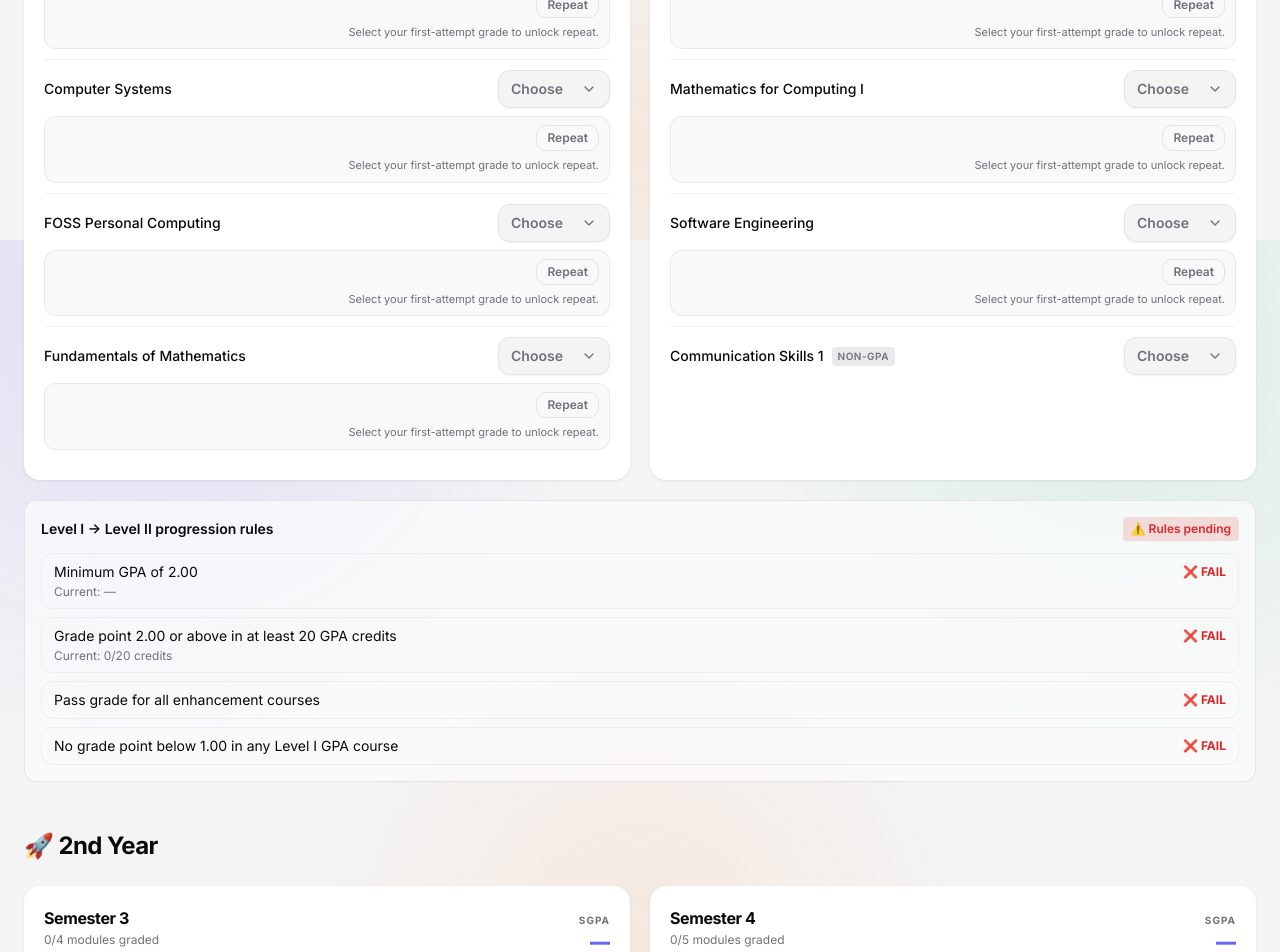
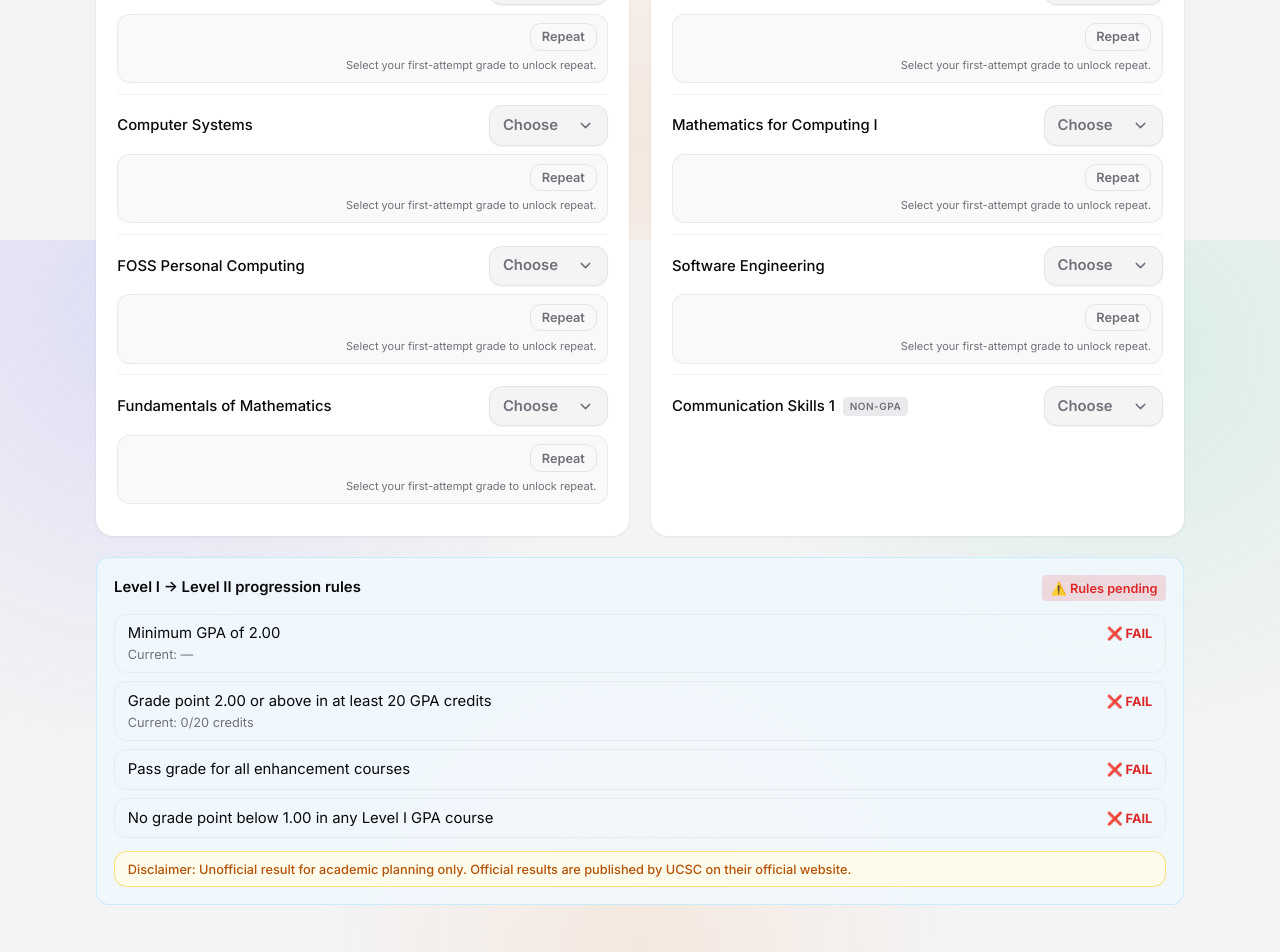
Before and after one commit to Hany11-11/bit-gpa-calc, a React (Vite) app: page / in a window 1280 px wide. Shown: the part 560-1512 px from the top of the page. Built offline with nearby package versions, Linux system fonts and the light colour scheme; the HTML template or start-up script is replaced by a standard one.

Commit message:
Rules added@

```diff
--- a/src/components/ModuleRow.tsx
+++ b/src/components/ModuleRow.tsx
@@ -57,6 +57,7 @@ export function ModuleRow({
   const [menuMaxHeight, setMenuMaxHeight] = useState(280);
   const triggerRef = useRef<HTMLButtonElement>(null);
   const menuRef = useRef<HTMLDivElement>(null);
+  const previousNeedsRepeatRef = useRef(false);
 
   const badge = typeBadge[type];
   const gradeOptions =
@@ -81,6 +82,7 @@ export function ModuleRow({
   const hasBaseGrade = grade !== "" && grade !== "Not Sit";
   const disableRepeatButton = !repeatOpen && !canRepeat && hasBaseGrade;
   const showRepeatControls = countsForGPA(type) || repeatOpen;
+  const showRepeatInlineAlert = canRepeat && repeatGrade === "";
   const repeatHint = !hasBaseGrade
     ? "Select your first-attempt grade to unlock repeat."
     : canRepeat
@@ -101,6 +103,19 @@ export function ModuleRow({
       onRepeatGradeChange(id, "");
     }
   }, [canRepeat, id, onRepeatGradeChange, repeatGrade, repeatOpen]);
+
+  useEffect(() => {
+    const needsRepeatInput = canRepeat && repeatGrade === "";
+
+    if (needsRepeatInput && !previousNeedsRepeatRef.current) {
+      toast.error("If you have repeat, please input the repeat grade.", {
+        description: "A grade below C was selected.",
+        duration: 4000,
+      });
+    }
+
+    previousNeedsRepeatRef.current = needsRepeatInput;
+  }, [canRepeat, repeatGrade]);
 
   useEffect(() => {
     setPortalReady(true);
@@ -280,6 +295,12 @@ export function ModuleRow({
         </div>
       </div>
 
+      {showRepeatInlineAlert && (
+        <p className="mt-1 whitespace-nowrap text-[11px] font-medium leading-tight text-destructive text-right">
+          If repeated, add repeat grade.
+        </p>
+      )}
+
       {showRepeatControls && (
         <div className="mt-2 rounded-lg border border-border/70 bg-secondary/30 px-2.5 py-2">
           <div className="flex items-center justify-end gap-2">
--- a/src/components/SemesterCard.tsx
+++ b/src/components/SemesterCard.tsx
@@ -8,7 +8,7 @@ import type { SemesterResult } from "@/hooks/useGPA";
 import { ModuleRow } from "./ModuleRow";
 import { Alert, AlertDescription, AlertTitle } from "./ui/alert";
 import { AlertTriangle } from "lucide-react";
-import { GRADE_SCALE } from "@/utils/constants";
+import { countsForGPA, GRADE_SCALE } from "@/utils/constants";
 import { toast } from "./ui/sonner";
 
 interface SemesterCardProps {
@@ -28,14 +28,27 @@ export function SemesterCard({
   onGradeChange,
   onRepeatGradeChange,
 }: SemesterCardProps) {
+  const semesterTitleColorClass: Record<number, string> = {
+    1: "text-sky-600 dark:text-sky-400",
+    2: "text-emerald-600 dark:text-emerald-400",
+    3: "text-amber-600 dark:text-amber-400",
+    4: "text-rose-600 dark:text-rose-400",
+    5: "text-violet-600 dark:text-violet-400",
+    6: "text-cyan-600 dark:text-cyan-400",
+  };
+
   const previousIneligibleCountRef = useRef(0);
 
   const ineligibleCount = semester.modules.filter((mod) => {
-    const grade = grades[mod.id];
+    const grade = repeatGrades[mod.id] || grades[mod.id];
     if (!grade) return false;
 
     if (mod.type === "non-gpa") {
       return grade === "Fail" || grade === "Not Sit";
+    }
+
+    if (!countsForGPA(mod.type)) {
+      return false;
     }
 
     if (grade === "Not Sit") return true;
@@ -62,7 +75,9 @@ export function SemesterCard({
       {/* Header */}
       <div className="flex justify-between items-start mb-4 pb-3 border-b border-border">
         <div>
-          <h2 className="font-bold text-base tracking-tight text-card-foreground">
+          <h2
+            className={`font-bold text-base tracking-tight ${semesterTitleColorClass[semester.id] ?? "text-card-foreground"}`}
+          >
             {semester.title}
           </h2>
           <p className="text-xs text-muted-foreground mt-0.5">
--- a/src/hooks/useGPA.ts
+++ b/src/hooks/useGPA.ts
@@ -4,7 +4,13 @@
  */
 
 import { useState, useMemo, useCallback } from "react";
-import { countsForGPA, GRADE_SCALE, SEMESTERS, YEARS } from "@/utils/constants";
+import {
+  countsForGPA,
+  GRADE_SCALE,
+  SEMESTERS,
+  YEARS,
+  type ModuleType,
+} from "@/utils/constants";
 
 export interface SemesterResult {
   gpa: string;
@@ -110,8 +116,8 @@ export function useGPA() {
 
     const selectedLevel3OptionalId = optionalCandidates[0]?.id ?? null;
 
-    const moduleCountsForProgramGPA = (moduleId: string, type: string) => {
-      if (!countsForGPA(type as any)) return false;
+    const moduleCountsForProgramGPA = (moduleId: string, type: ModuleType) => {
+      if (!countsForGPA(type)) return false;
       if (type !== "optional") return true;
       if (!level3OptionalIds.has(moduleId)) return true;
       return moduleId === selectedLevel3OptionalId;
@@ -294,14 +300,28 @@ export function useGPA() {
       [];
 
     const levelGpaCredits = (level: number) => {
-      const modules = levelModules(level).filter((m) =>
-        moduleCountsForProgramGPA(m.id, m.type),
-      );
+      const modules = levelModules(level).filter((m) => m.credits > 0);
       return modules.reduce((sum, mod) => {
-        const grade = getOverallGrade(mod.id);
-        if (!grade || grade === "Not Sit") return sum;
-        const point = getOverallPoint(mod.id);
-        if (point === null || point === undefined) return sum;
+        if (mod.type === "non-gpa") {
+          return getOverallGrade(mod.id) === "Pass" ? sum + mod.credits : sum;
+        }
+
+        if (!countsForGPA(mod.type)) {
+          return sum;
+        }
+
+        const firstPoint = GRADE_SCALE[grades[mod.id]];
+        const repeatPoint = GRADE_SCALE[repeatGrades[mod.id]];
+
+        // For 90/30 credits, use the better attempt when a repeat is present.
+        const pointCandidates = [firstPoint, repeatPoint].filter(
+          (p): p is number => p !== null && p !== undefined,
+        );
+        if (pointCandidates.length === 0) return sum;
+
+        const bestPoint = Math.max(...pointCandidates);
+        if (bestPoint < GRADE_SCALE.D) return sum;
+
         return sum + mod.credits;
       }, 0);
     };
@@ -314,7 +334,9 @@ export function useGPA() {
         const grade = getOverallGrade(mod.id);
         if (!grade || grade === "Not Sit") return sum;
         const point = getOverallPoint(mod.id);
-        if (point === null || point === undefined || point < 2) return sum;
+        if (point === null || point === undefined || point < GRADE_SCALE.C) {
+          return sum;
+        }
         return sum + mod.credits;
       }, 0);
     };
@@ -376,7 +398,7 @@ export function useGPA() {
           level1GpaCredits >= 30 &&
           level2GpaCredits >= 30 &&
           level3GpaCredits >= 30,
-        detail: `Current: L1 ${level1GpaCredits}/30, L2 ${level2GpaCredits}/30, L3 ${level3GpaCredits}/30, Total ${totalGpaCreditsAllLevels}/90`,
+        detail: `Earned credits: L1 ${level1GpaCredits}, L2 ${level2GpaCredits}, L3 ${level3GpaCredits}, Total ${totalGpaCreditsAllLevels}`,
       },
       {
         id: "y3-degree-overall-gpa",
@@ -392,7 +414,7 @@ export function useGPA() {
           level1CreditsAtLeastC >= 20 &&
           level2CreditsAtLeastC >= 20 &&
           level3CreditsAtLeastC >= 20,
-        detail: `Current: L1 ${level1CreditsAtLeastC}/20, L2 ${level2CreditsAtLeastC}/20, L3 ${level3CreditsAtLeastC}/20`,
+        detail: `Earned C-or-above GPA credits: L1 - ${level1CreditsAtLeastC}, L2 - ${level2CreditsAtLeastC}, L3 - ${level3CreditsAtLeastC}`,
       },
       {
         id: "y3-degree-sdp-c-or-above",
--- a/src/index.css
+++ b/src/index.css
@@ -101,6 +101,10 @@
     @apply border-border;
   }
 
+  html {
+    font-size: 17px;
+  }
+
   body {
     @apply bg-background text-foreground font-sans antialiased;
     font-feature-settings: "cv02", "cv03", "cv04", "cv11";
--- a/src/pages/Index.tsx
+++ b/src/pages/Index.tsx
@@ -56,19 +56,19 @@ const Index = () => {
         onJumpToYear={handleJumpToYear}
       />
 
-      <main className="max-w-7xl mx-auto p-4 sm:p-6">
+      <main className="max-w-6xl mx-auto p-4 sm:p-6">
         {YEARS.map((year) => (
           <section
             key={year.id}
             id={`year-section-${year.id}`}
             className="mb-12 scroll-mt-36"
           >
-            <h2 className="text-2xl font-bold tracking-tight text-center md:text-left mb-6">
+            <h2 className="mb-6 text-center text-2xl font-bold tracking-tight md:mx-auto md:max-w-5xl md:text-left">
               {year.id === 1 ? "🌱 " : year.id === 2 ? "🚀 " : "🏁 "}
               {year.title}
             </h2>
 
-            <div className="grid grid-cols-1 md:grid-cols-2 gap-5">
+            <div className="grid grid-cols-1 gap-5 md:grid-cols-2 md:max-w-5xl md:mx-auto">
               {year.semesters.map((sem) => (
                 <SemesterCard
                   key={sem.id}
@@ -83,7 +83,7 @@ const Index = () => {
             </div>
 
             {year.id <= 3 && stats.yearRuleResults[year.id] && (
-              <div className="mt-5 rounded-xl border border-border bg-card/60 p-4">
+              <div className="mt-5 rounded-xl border border-sky-200/70 bg-sky-50/80 p-4 md:max-w-5xl md:mx-auto dark:border-sky-800/60 dark:bg-sky-950/20">
                 <div className="flex flex-wrap items-center justify-between gap-2 mb-3">
                   <p className="text-sm font-semibold text-card-foreground">
                     {stats.yearRuleResults[year.id]?.title}
@@ -121,11 +121,19 @@ const Index = () => {
                     </div>
                   ))}
                 </div>
+
+                <div className="mt-3 rounded-lg border border-amber-300/70 bg-amber-50 px-3 py-2 dark:border-amber-700/60 dark:bg-amber-950/25">
+                  <p className="text-xs font-medium text-amber-700 dark:text-amber-300">
+                    Disclaimer: Unofficial result for academic planning only.
+                    Official results are published by UCSC on their official
+                    website.
+                  </p>
+                </div>
               </div>
             )}
 
             {year.id === 3 && (
-              <div className="mt-4 no-print">
+              <div className="mt-4 no-print md:mx-auto md:max-w-5xl">
                 <Button
                   onClick={() => setShowFinalPopup(true)}
                   disabled={!isYear3Complete}
@@ -234,11 +242,6 @@ const Index = () => {
 
       {/* Footer */}
       <footer className="max-w-7xl mx-auto px-6 py-8 text-center no-print">
-        <p className="text-sm text-muted-foreground">
-          🎓 UCSC BIT GPA Calculator — Unofficial result for academic planning
-          only. Official results are published by UCSC on their official
-          website.
-        </p>
         <p className="text-sm md:text-base text-foreground mt-2 font-medium">
           Developed by{" "}
           <a
--- a/src/utils/constants.ts
+++ b/src/utils/constants.ts
@@ -125,7 +125,7 @@ export const YEARS: Year[] = [
             id: "BIT1205",
             name: "Communication Skills 1",
             type: "non-gpa",
-            credits: 0,
+            credits: 3,
           },
         ],
       },
@@ -143,7 +143,7 @@ export const YEARS: Year[] = [
             id: "EN3106",
             name: "Communication Skills II",
             type: "non-gpa",
-            credits: 0,
+            credits: 2,
           },
           {
             id: "IT3106",
@@ -221,7 +221,7 @@ export const YEARS: Year[] = [
             id: "EN5106",
             name: "Fundamentals of Management & Entrepreneurship",
             type: "non-gpa",
-            credits: 0,
+            credits: 2,
           },
           {
             id: "IT5206",
```
